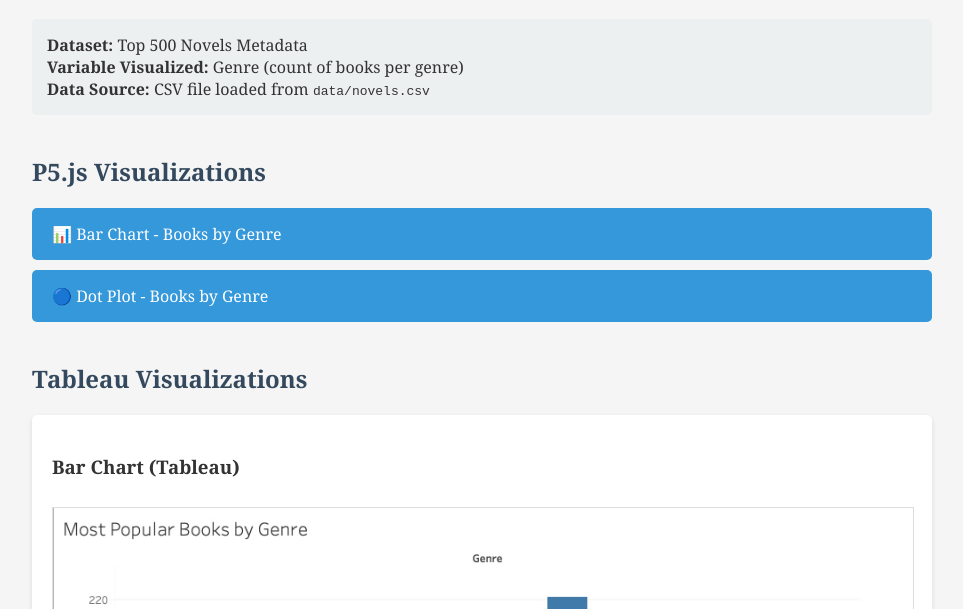
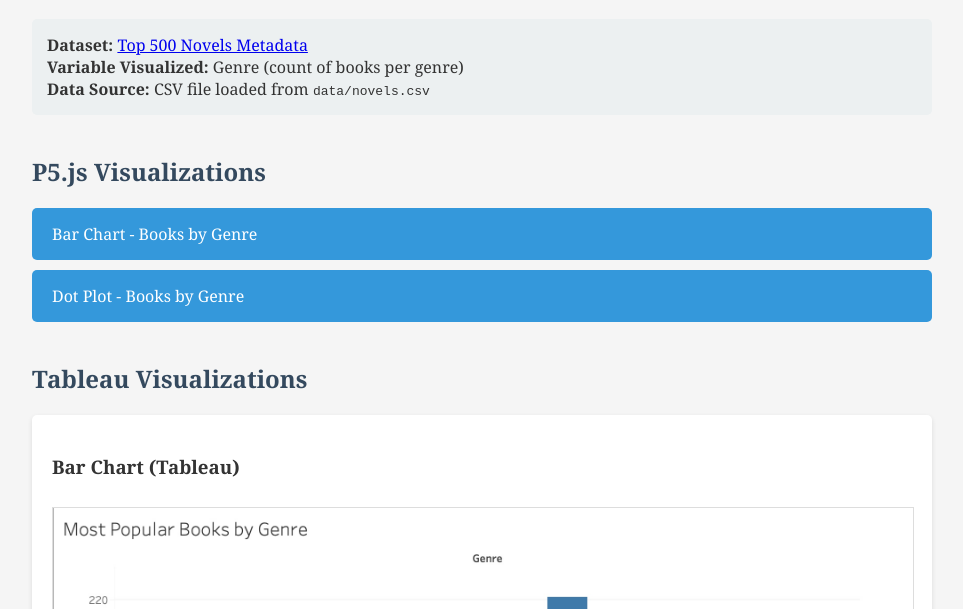
Before and after one commit to jjwilliamsgoldberg-maker/jjwilliamsgoldberg-maker.github.io, a plain HTML site: page a2.html in a window 1280 px wide. Shown: the part 191-800 px from the top of the page, without its empty margins (158-1121 px from the left). Drawn offline with Linux system fonts and the light colour scheme.

Commit message:
A2 project

```diff
--- a/a2.html
+++ b/a2.html
@@ -70,14 +70,14 @@
     <h1>A2 - Introduction to P5.js</h1>
 
     <div class="dataset-info">
-        <strong>Dataset:</strong> Top 500 Novels Metadata<br>
+        <strong>Dataset:</strong> <a href="https://www.responsible-datasets-in-context.com/posts/top-500-novels/top-500-novels.html" target="_blank">Top 500 Novels Metadata</a><br>
         <strong>Variable Visualized:</strong> Genre (count of books per genre)<br>
         <strong>Data Source:</strong> CSV file loaded from <code>data/novels.csv</code>
     </div>
 
     <h2>P5.js Visualizations</h2>
-    <a href="bar-chart.html" class="viz-link">📊 Bar Chart - Books by Genre</a>
-    <a href="dot-plot.html" class="viz-link">🔵 Dot Plot - Books by Genre</a>
+    <a href="bar-chart.html" class="viz-link">Bar Chart - Books by Genre</a>
+    <a href="dot-plot.html" class="viz-link">Dot Plot - Books by Genre</a>
 
     <h2>Tableau Visualizations</h2>
 
```
